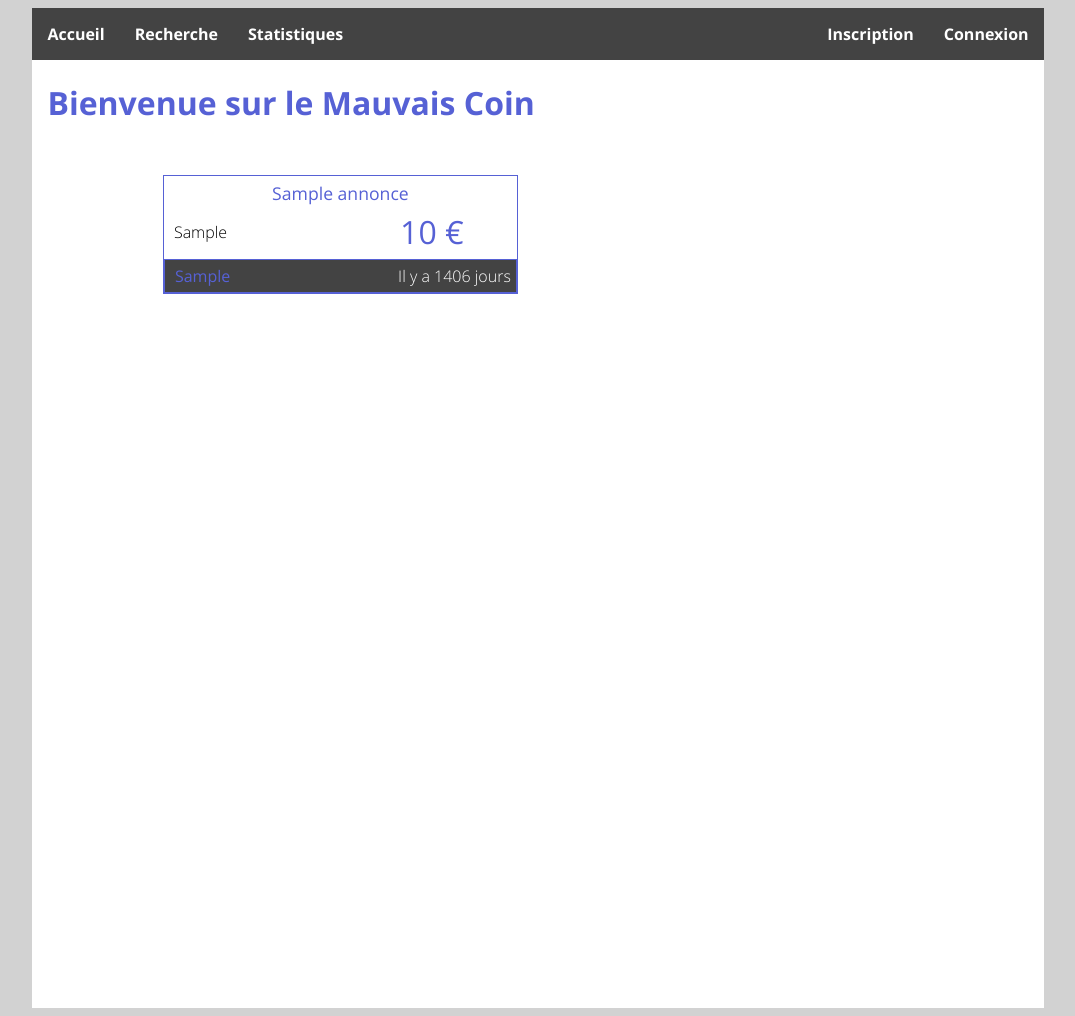
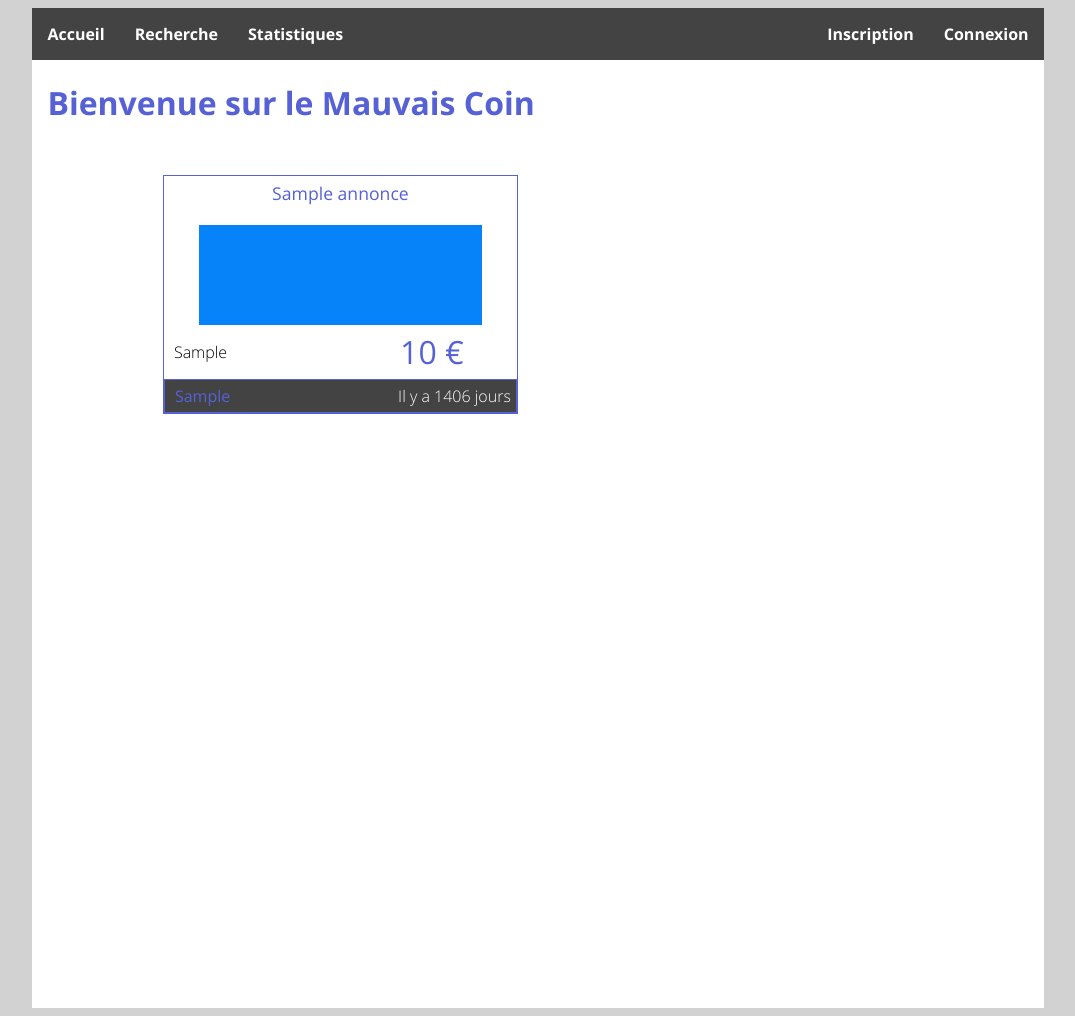
Before and after one commit to baptistemeunier/Le-mauvais-coin, a PHP site: page / in a window 1280 px wide. Shown: the whole page, without its empty margins (102-1177 px from the left). Run offline with PHP 8.4, Linux system fonts and the light colour scheme; tables that the repository leaves empty or names only in its code hold one stand-in row (values such as "Sample post").

Commit message:
Fix Form

```diff
--- a/View/blockannonce.php
+++ b/View/blockannonce.php
@@ -12,6 +12,13 @@ if($k%2 == 0): ?>
 			<header>
 				<a href="annonce.php?id=<?= $annonce->getId() ?>"><?= $annonce->getTitreFormat() ?></a>
 			</header>
+			<div style="
+			margin-top: 20px;
+			margin-left: 10%;
+			width: 80%;
+			height: 100px;
+			background-color: #0783f9">
+			</div>
 			<p class="info">
 				<?= $annonce->getVille() ?>
 				<span class="prix"><?= $annonce->getPrixFormat() ?></span>
--- a/inscription.php
+++ b/inscription.php
@@ -14,7 +14,6 @@ if($App->getSession()->is_connect()){
 }
 
 if(!empty($_POST)){
-	dump($_POST);
 	if($_POST['email'] == "" || preg_match("%^[a-zA-Z0-9.]+@[a-zA-Z]+.[a-z.]+$%", $_POST['email']) == 0){
 		$App->getSession()->setMessage("L'email saisie est incorecte");
 	}else if($_POST['tel'] != "" && (!is_numeric($_POST['tel']) || strlen($_POST['tel']) != 10)){
```
Also changed, not shown: create.php (+11 -1 lines).
